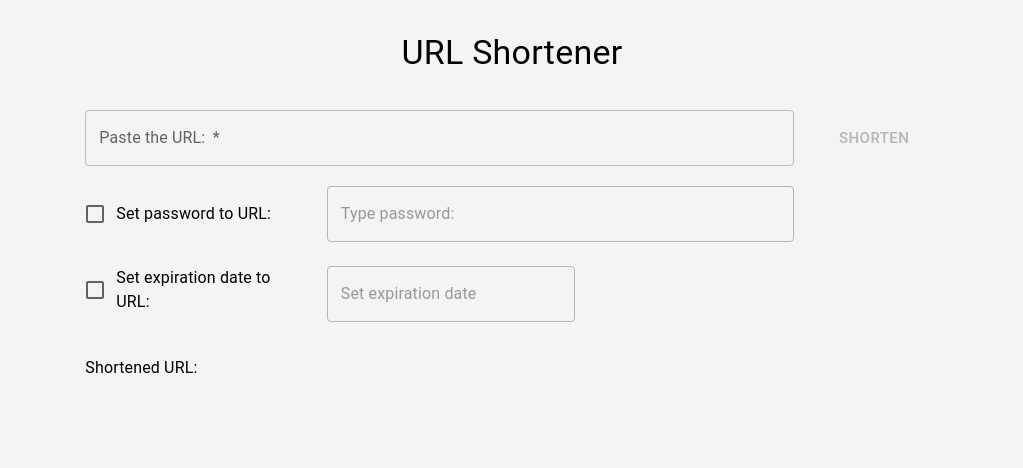
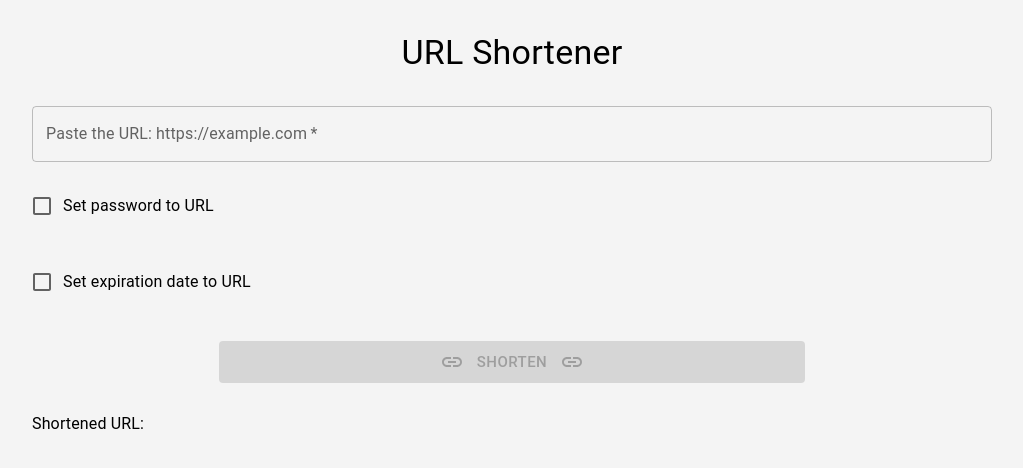
Before and after one commit to sebastianruiz07/test_doquimi_url_shortener, a React (Create React App) app in the folder client/: page / in a window 1280 px wide. Shown: the top 468 px of the page, without its empty margins (128-1151 px from the left). Built offline with nearby package versions, Linux system fonts and the light colour scheme.

Commit message:
refactor: ♻️ add url validation and visual changes

```diff
--- a/client/src/components/ShortenerForm.jsx
+++ b/client/src/components/ShortenerForm.jsx
@@ -5,6 +5,7 @@ import { DemoContainer } from '@mui/x-date-pickers/internals/demo';
 import { AdapterDayjs } from '@mui/x-date-pickers/AdapterDayjs';
 import { LocalizationProvider } from '@mui/x-date-pickers/LocalizationProvider';
 import { DatePicker } from '@mui/x-date-pickers/DatePicker';
+import LinkIcon from '@mui/icons-material/Link';
 
 import ShowShortenUrl from './ShowShortenUrl';
 
@@ -13,28 +14,18 @@ import { MyContext } from '../context/MyContext';
 const ShortenerForm = ({ getShortenedUrl, handleCheckPassword, handleCheckExpirationDate, copyShortUrlToClipboard }) => {
   const { shortUrl, originalUrl, setOriginalUrl, hasPassword, password, setPassword, hasExpirationDate, expirationDate, setExpirationDate } = useContext(MyContext);
   return (
-    <Grid item size={{ xs: 10, md: 8 }}>
-      <Grid container spacing={2}>
+    <Grid item size={{ xs: 11, md: 9 }}>
+      <Grid container spacing={2} justifyContent={'center'}>
         <Grid item size={12}>
-          <Grid container spacing={2} alignItems={'center'}>
-            <Grid item size={{ xs: 12, md: 10 }}>
+          <Grid container alignItems={'center'}>
+            <Grid item size={12}>
               <TextField
                 required
                 id="url-text"
-                label="Paste the URL: "
+                label="Paste the URL: https://example.com"
                 fullWidth
                 onChange={(e) => setOriginalUrl(e.target.value)}
               />
-            </Grid>
-            <Grid item size={{ xs: 12, md: 2 }}>
-              <Toolbar title={originalUrl.length <= 0 ? 'Please set an URL' : 'Shorten URL'}>
-                <Button
-                  size={'large'}
-                  onClick={() => getShortenedUrl()}
-                  disabled={originalUrl.length <= 0 ? true : false}>
-                  Shorten
-                </Button>
-              </Toolbar>
             </Grid>
           </Grid>
         </Grid>
@@ -45,7 +36,7 @@ const ShortenerForm = ({ getShortenedUrl, handleCheckPassword, handleCheckExpira
                 <Grid item size={{ xs: 12, md: 4 }} alignContent={'center'}>
                   <FormControlLabel
                     control={<Checkbox checked={hasPassword} onChange={(e) => handleCheckPassword(e)} />}
-                    label="Set password to URL: "
+                    label="Set password to URL"
                   />
                 </Grid>
                 <Grid item size={{ xs: 12, md: 8 }}>
@@ -56,18 +47,19 @@ const ShortenerForm = ({ getShortenedUrl, handleCheckPassword, handleCheckExpira
                     fullWidth
                     disabled={!hasPassword}
                     value={password}
+                    sx={{visibility: hasPassword ? 'visible' : 'hidden'}}
                     onChange={(e) => { setPassword(e.target.value) }}
                   />
                 </Grid>
                 <Grid item size={{ xs: 12, md: 4 }} alignContent={'center'}>
                   <FormControlLabel
                     control={<Checkbox checked={hasExpirationDate} onChange={(e) => handleCheckExpirationDate(e)} />}
-                    label="Set expiration date to URL:"
+                    label="Set expiration date to URL"
                   />
                 </Grid>
                 <Grid item size={{ xs: 12, md: 8 }}>
                   <LocalizationProvider dateAdapter={AdapterDayjs}>
-                    <DemoContainer components={['DatePicker']}>
+                    <DemoContainer components={['DatePicker']} sx={{visibility: hasExpirationDate ? 'visible' : 'hidden'}}>
                       <DatePicker
                         disabled={!hasExpirationDate}
                         label="Set expiration date"
@@ -80,9 +72,19 @@ const ShortenerForm = ({ getShortenedUrl, handleCheckPassword, handleCheckExpira
                 </Grid>
               </Grid>
             </Grid>
-            <Grid item size={12}>
-            </Grid>
           </Grid>
+        </Grid>
+        <Grid item size={8} >
+          <Toolbar title={originalUrl.length <= 0 ? 'Please set an URL' : 'Shorten URL'}>
+            <Button
+              size={'large'}
+              onClick={() => getShortenedUrl()}
+              variant='contained'
+              fullWidth
+              disabled={originalUrl.length <= 0 ? true : false}>
+              <LinkIcon />&nbsp;&nbsp; Shorten &nbsp;&nbsp; <LinkIcon />
+            </Button>
+          </Toolbar>
         </Grid>
         <ShowShortenUrl shortUrl={shortUrl} copyShortUrlToClipboard={() => copyShortUrlToClipboard()} />
       </Grid>
--- a/client/src/views/HomeView.jsx
+++ b/client/src/views/HomeView.jsx
@@ -9,10 +9,25 @@ import CustomAlert from '../components/CustomAlert';
 const HomeView = () => {
   const { shortUrl, originalUrl, setHasPassword, password, setPassword, setHasExpirationDate, expirationDate, setExpirationDate, setCustomAlert, setShortUrl } = useContext(MyContext);
 
+  const validateUrl = (url) => {
+    const urlPattern = new RegExp(
+      '^(https?:\\/\\/)?' +
+      '((([a-zA-Z\\d]([a-zA-Z\\d-]*[a-zA-Z\\d])*)\\.)+[a-zA-Z]{2,}|' +
+      '((\\d{1,3}\\.){3}\\d{1,3}))' +
+      '(\\:\\d+)?(\\/[-a-zA-Z\\d%_.~+]*)*' +
+      '(\\?[;&a-zA-Z\\d%_.~+=-]*)?' +
+      '(\\#[-a-zA-Z\\d_]*)?$',
+      'i'
+    );
+    return urlPattern.test(url);
+  };
+
   const getShortenedUrl = async () => {
     if (originalUrl.length <= 0) {
-      setCustomAlert({ open: true, type: 'info', message: "Please fill the URL to shortener" });
-      return;
+      return setCustomAlert({ open: true, type: 'info', message: "Please fill the URL to shortener" });
+    }
+    if (!validateUrl(originalUrl)) {
+      return setCustomAlert({ open: true, type: 'error', message: "Invalid URL, please check it and try again" });
     }
     try {
       const creationDate = dayjs();
--- a/client/src/views/RedirectView.jsx
+++ b/client/src/views/RedirectView.jsx
@@ -38,7 +38,9 @@ const RedirectView = () => {
           <Grid item size={12}>
             <Typography variant='h6' textAlign={'center'}>Please enter the password to continue:</Typography>
           </Grid>
-          <Grid item size={6} display={'flex'} justifyContent={'center'}>
+          <Grid item size={6}>
+            <Grid container spacing={3} justifyContent={'center'}>
+              <Grid item size={12}>
                 <TextField
                   required
                   id="url-password"
@@ -47,15 +49,19 @@ const RedirectView = () => {
                   onChange={(e) => setPassword(e.target.value)}
                 />
               </Grid>
-          <Grid item size={12} display={'flex'} justifyContent={'center'}>
+              <Grid item size={6}>
                 <Tooltip title={''}>
                   <Button
                     size={'large'}
+                    variant='contained'
                     disabled={password.length <= 0 ? true : false}
+                    fullWidth
                     onClick={() => verifyPassword()}>
                     Continue <ArrowForwardIcon />
                   </Button>
                 </Tooltip>
+              </Grid>
+            </Grid>
           </Grid>
         </Grid>
       </Grid>
```
Lines whose indentation alone changed are shown as unchanged.
